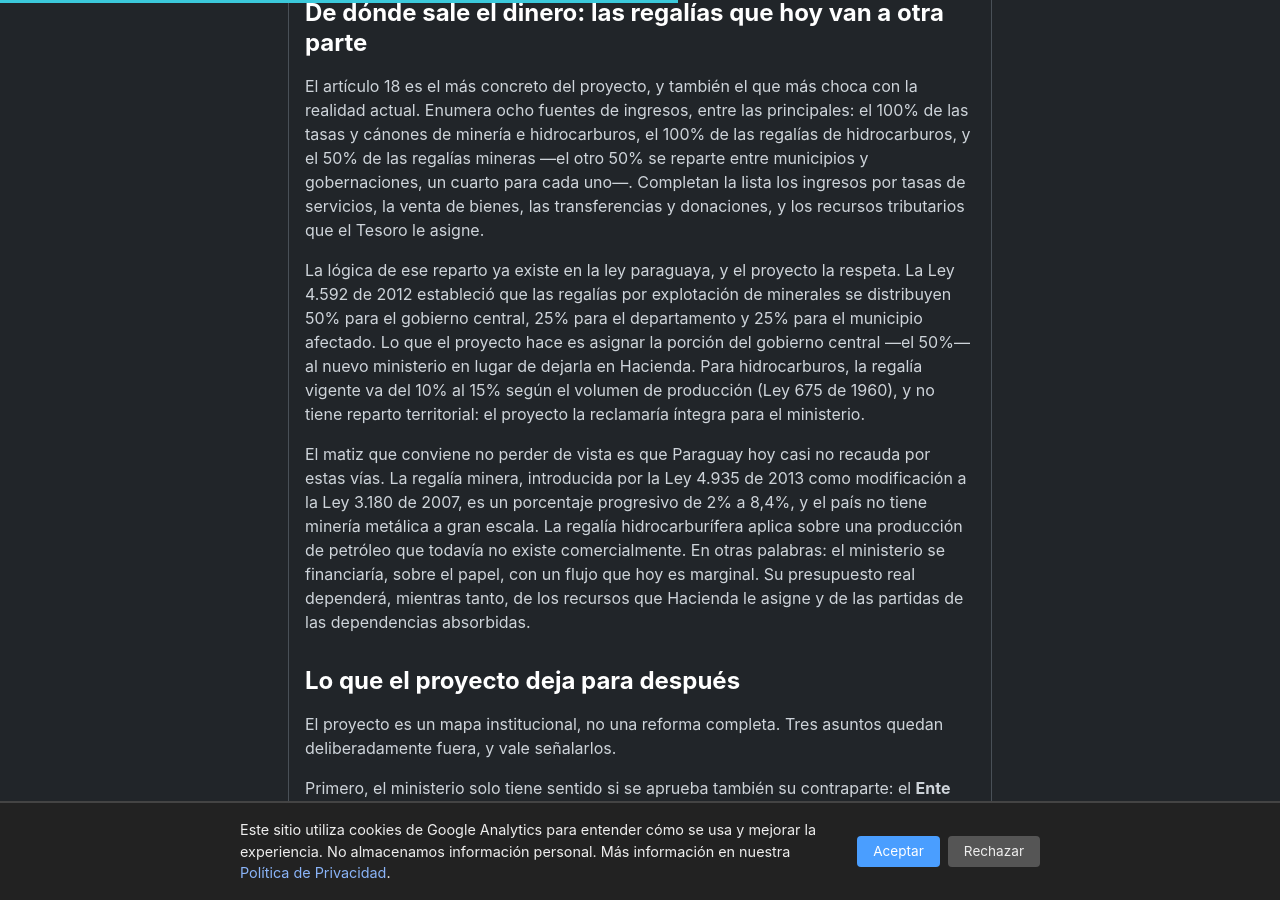
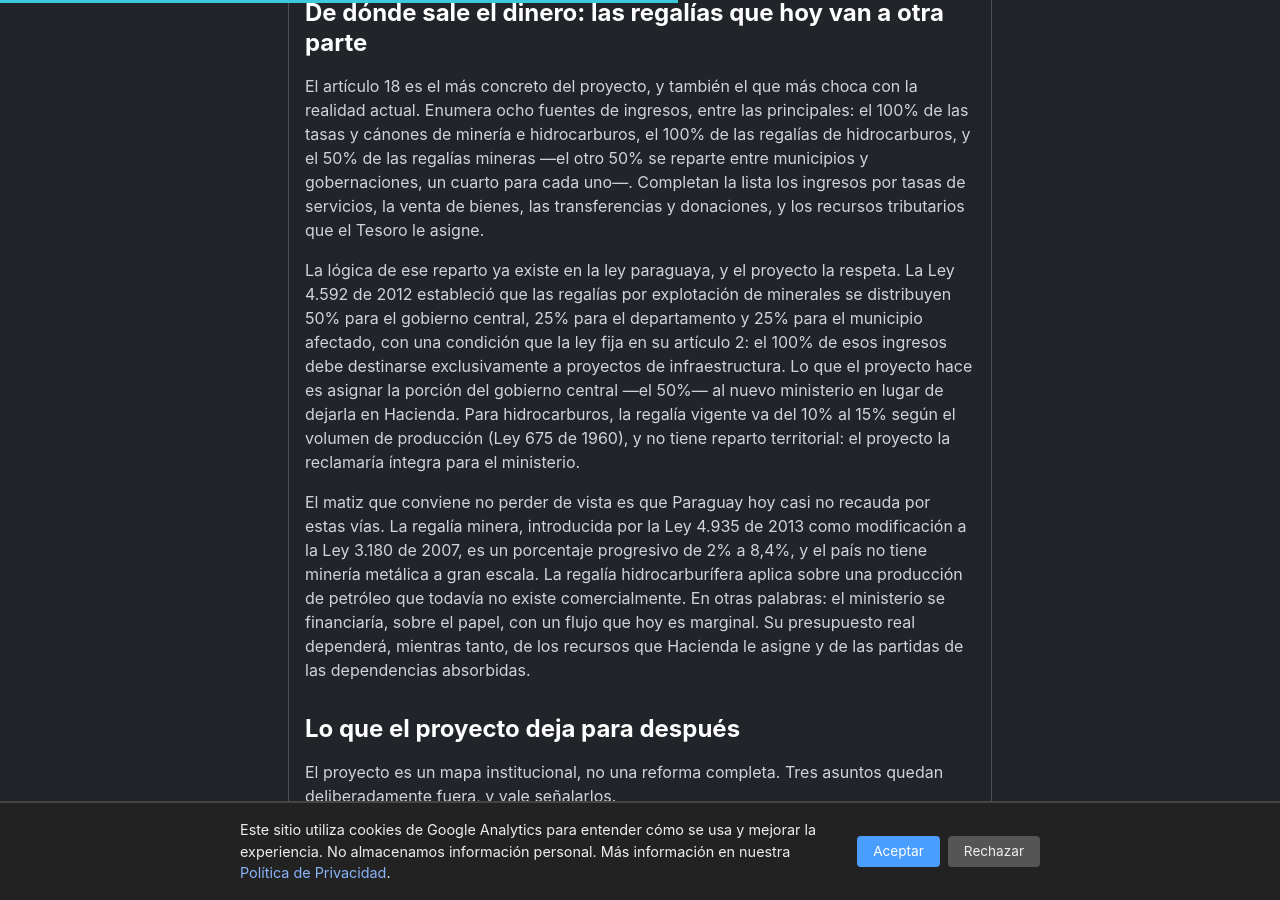
Before and after one commit to miravosqueinteresante/muchotexto.net, a Jekyll site: the page built from _posts/2026-08-19-ministerio-energia-mineria-hidrocarburos.md, in a window 1280 px wide and 900 px high, scrolled down 2710 px. Built offline with Jekyll 4.4.1, drawn with Linux system fonts in a browser that asks for light colours.

Commit message:
Precisar #45: Ley 4.592 art.2 destina 100% de regalias a infraestructura + seccion claims verificados en AGENTS.md

```diff
--- a/_posts/2026-08-19-ministerio-energia-mineria-hidrocarburos.md
+++ b/_posts/2026-08-19-ministerio-energia-mineria-hidrocarburos.md
@@ -47,7 +47,7 @@ La distinción importa porque toca el punto que el debate público viene arrastr
 
 El artículo 18 es el más concreto del proyecto, y también el que más choca con la realidad actual. Enumera ocho fuentes de ingresos, entre las principales: el 100% de las tasas y cánones de minería e hidrocarburos, el 100% de las regalías de hidrocarburos, y el 50% de las regalías mineras —el otro 50% se reparte entre municipios y gobernaciones, un cuarto para cada uno—. Completan la lista los ingresos por tasas de servicios, la venta de bienes, las transferencias y donaciones, y los recursos tributarios que el Tesoro le asigne.
 
-La lógica de ese reparto ya existe en la ley paraguaya, y el proyecto la respeta. La Ley 4.592 de 2012 estableció que las regalías por explotación de minerales se distribuyen 50% para el gobierno central, 25% para el departamento y 25% para el municipio afectado. Lo que el proyecto hace es asignar la porción del gobierno central —el 50%— al nuevo ministerio en lugar de dejarla en Hacienda. Para hidrocarburos, la regalía vigente va del 10% al 15% según el volumen de producción (Ley 675 de 1960), y no tiene reparto territorial: el proyecto la reclamaría íntegra para el ministerio.
+La lógica de ese reparto ya existe en la ley paraguaya, y el proyecto la respeta. La Ley 4.592 de 2012 estableció que las regalías por explotación de minerales se distribuyen 50% para el gobierno central, 25% para el departamento y 25% para el municipio afectado, con una condición que la ley fija en su artículo 2: el 100% de esos ingresos debe destinarse exclusivamente a proyectos de infraestructura. Lo que el proyecto hace es asignar la porción del gobierno central —el 50%— al nuevo ministerio en lugar de dejarla en Hacienda. Para hidrocarburos, la regalía vigente va del 10% al 15% según el volumen de producción (Ley 675 de 1960), y no tiene reparto territorial: el proyecto la reclamaría íntegra para el ministerio.
 
 El matiz que conviene no perder de vista es que Paraguay hoy casi no recauda por estas vías. La regalía minera, introducida por la Ley 4.935 de 2013 como modificación a la Ley 3.180 de 2007, es un porcentaje progresivo de 2% a 8,4%, y el país no tiene minería metálica a gran escala. La regalía hidrocarburífera aplica sobre una producción de petróleo que todavía no existe comercialmente. En otras palabras: el ministerio se financiaría, sobre el papel, con un flujo que hoy es marginal. Su presupuesto real dependerá, mientras tanto, de los recursos que Hacienda le asigne y de las partidas de las dependencias absorbidas.
 
```
Also changed, not shown: AGENTS.md (+17 -0 lines).
